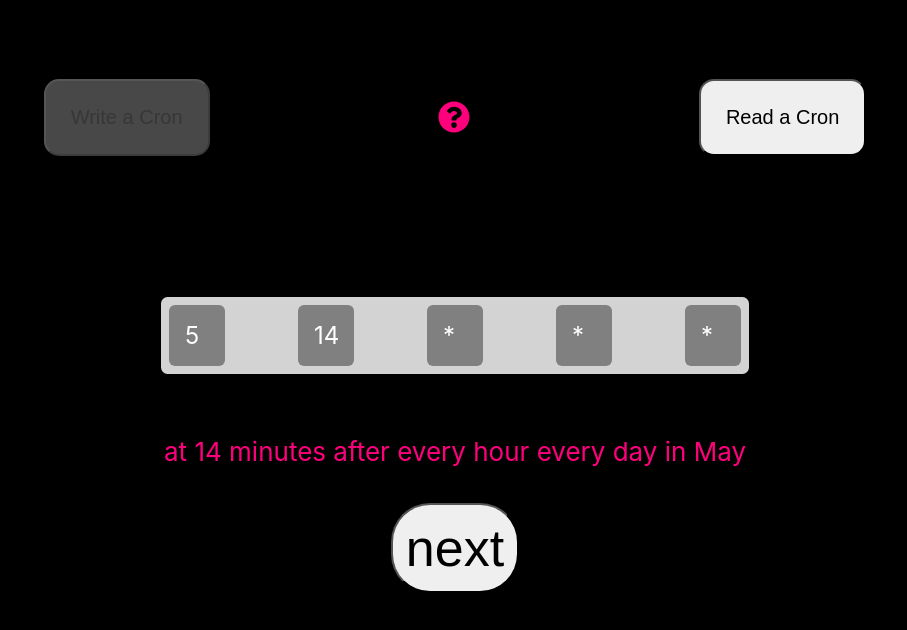
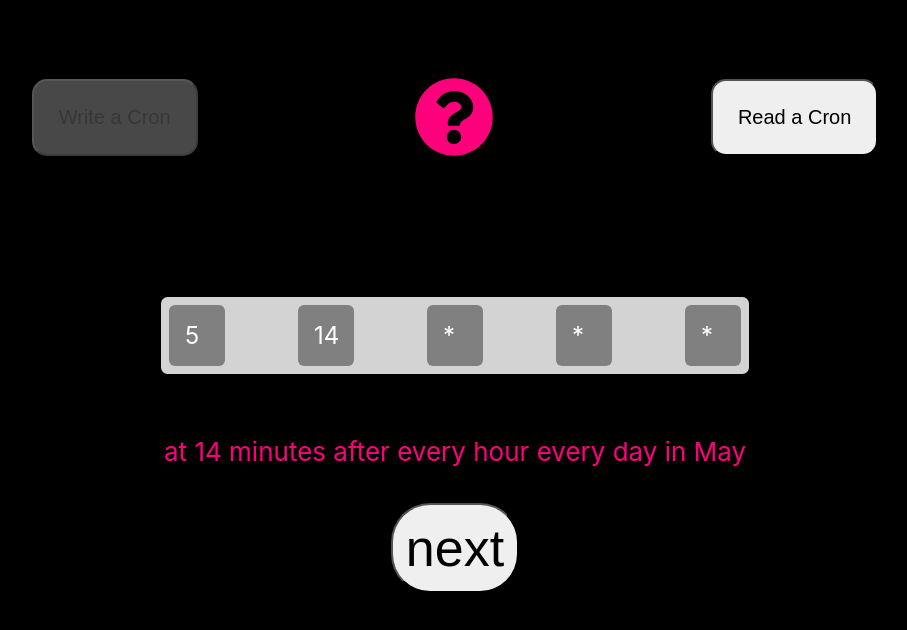
Before and after one commit to lpmi-13/cron-trigger, a React (Create React App) app: page / in a window 1280 px wide. Shown: the top 630 px of the page, without its empty margins (185-1092 px from the left). Built offline with nearby package versions, Linux system fonts and the light colour scheme.

Commit message:
increase size of question button

```diff
--- a/src/App.scss
+++ b/src/App.scss
@@ -148,6 +148,9 @@
     font-size: 2em;
   }
 
+  .top-icons {
+    font-size: 5rem;
+  }
 
   .readThisCron {
     padding-top: 1.5em;
@@ -202,6 +205,10 @@
     font-size: 1.1rem;
   }
 
+  .top-icons {
+    font-size: 3rem;
+  }
+
   .readThisCron {
     font-size: 1.75rem;
     letter-spacing: 0.75rem;
```
